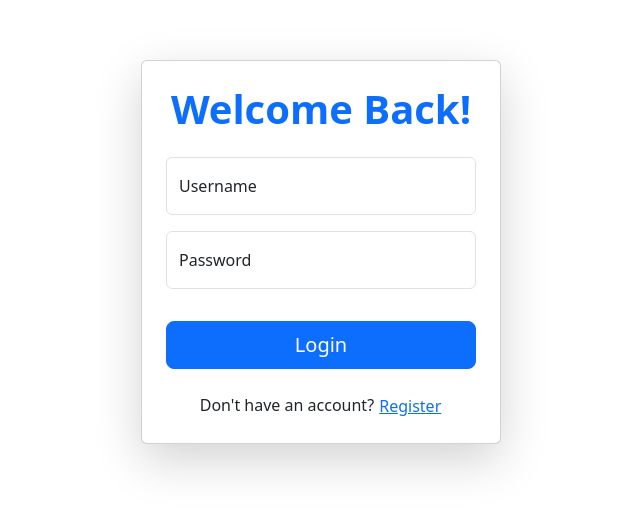
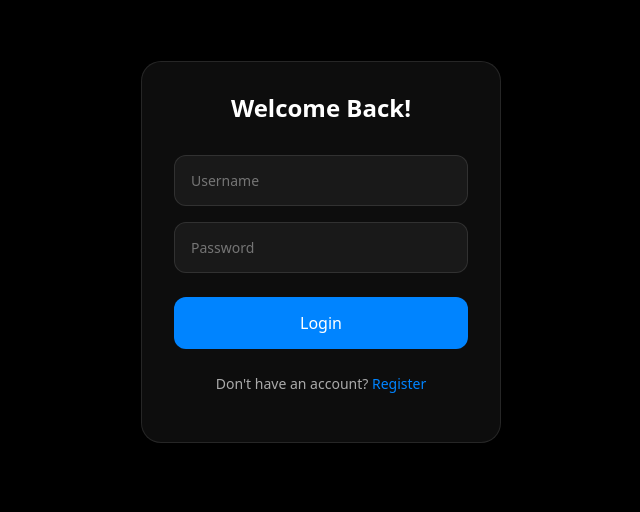
Before and after one commit to 10nayan/god_talk_frontend, a React (Vite) app: page / in a window 1280 px wide. Shown: the part 148-660 px from the top of the page, without its empty margins (319-959 px from the left). Built offline with nearby package versions, Linux system fonts and the light colour scheme.

Commit message:
Auth Page design updated

```diff
--- /dev/null
+++ b/src/AuthPage.css
@@ -0,0 +1,96 @@
+/* authPage.css */
+.auth-page {
+    background-color: #000;
+    color: #fff;
+    min-height: 100vh;
+    display: flex;
+    align-items: center;
+    justify-content: center;
+    padding: 20px;
+  }
+
+  .auth-card {
+    background-color: rgba(255, 255, 255, 0.05);
+    border: 1px solid rgba(255, 255, 255, 0.1);
+    border-radius: 20px;
+    padding: 32px;
+    width: 100%;
+    max-width: 360px;
+    backdrop-filter: blur(10px);
+    box-shadow: 0 8px 32px rgba(0, 0, 0, 0.2);
+  }
+
+  .auth-body {
+    display: flex;
+    flex-direction: column;
+  }
+
+  .auth-header {
+    font-size: 24px;
+    font-weight: 600;
+    text-align: center;
+    margin-bottom: 32px;
+    color: #fff;
+  }
+
+  .auth-input {
+    background-color: rgba(255, 255, 255, 0.05);
+    border: 1px solid rgba(255, 255, 255, 0.1);
+    border-radius: 12px;
+    padding: 14px 16px;
+    color: #fff;
+    font-size: 14px;
+    margin-bottom: 16px;
+    outline: none;
+  }
+
+  .auth-button {
+    width: 100%;
+    background-color: #0084ff;
+    color: #fff;
+    border: none;
+    border-radius: 12px;
+    padding: 14px;
+    font-size: 16px;
+    font-weight: 500;
+    cursor: pointer;
+    margin-top: 8px;
+    transition: all 0.2s ease;
+  }
+
+  .auth-toggle-text {
+    text-align: center;
+    margin-top: 24px;
+    color: #aaa;
+    font-size: 14px;
+  }
+
+  .auth-toggle-button {
+    background: none;
+    border: none;
+    color: #0084ff;
+    cursor: pointer;
+    padding: 0;
+    font-size: 14px;
+    font-weight: 500;
+  }
+
+  .auth-message {
+    padding: 12px 16px;
+    border-radius: 12px;
+    margin-bottom: 20px;
+    text-align: center;
+    font-size: 14px;
+  }
+
+  .auth-error {
+    background-color: rgba(255, 59, 48, 0.1);
+    color: #ff3b30;
+    border: 1px solid rgba(255, 59, 48, 0.2);
+  }
+
+  .auth-success {
+    background-color: rgba(52, 199, 89, 0.1);
+    color: #34c759;
+    border: 1px solid rgba(52, 199, 89, 0.2);
+  }
--- a/src/AuthPage.jsx
+++ b/src/AuthPage.jsx
@@ -2,6 +2,7 @@ import React, { useState } from 'react';
 import { useNavigate } from 'react-router-dom';
 import axios from 'axios';
 import 'bootstrap/dist/css/bootstrap.min.css';
+import './authPage.css'; // <-- import the CSS
 
 const AuthPage = () => {
   const navigate = useNavigate();
@@ -19,7 +20,6 @@ const AuthPage = () => {
 
     try {
       if (isLogin) {
-        // Login
         const formDataObj = new FormData();
         formDataObj.append('username', formData.username);
         formDataObj.append('password', formData.password);
@@ -28,22 +28,17 @@ const AuthPage = () => {
           `${import.meta.env.VITE_BACKEND_HOST_URL}/auth/token`,
           formDataObj,
           {
-            headers: {
-              'Content-Type': 'multipart/form-data',
-            },
+            headers: { 'Content-Type': 'multipart/form-data' },
           }
         );
 
-        // Store the token
         localStorage.setItem('token', response.data.access_token);
         navigate('/gods');
       } else {
-        // Register
         await axios.post(
           `${import.meta.env.VITE_BACKEND_HOST_URL}/auth/register`,
           formData
         );
-        // Switch to login after successful registration
         setIsLogin(true);
         setError('Registration successful! Please login.');
       }
@@ -60,73 +55,59 @@ const AuthPage = () => {
   };
 
   return (
-    <div className="d-flex align-items-center justify-content-center vh-100 w-100">
-      <div className="card shadow-lg" style={{ width: '360px' }}>
-        <div className="card-body p-4">
-          <h1 className="text-center mb-4 text-primary fw-bold">
-            {isLogin ? 'Welcome Back!' : 'Create Account'}
-          </h1>
+    <div className="auth-page">
+      <div className="auth-card">
+        <div className="auth-body">
+          <h1 className="auth-header">{isLogin ? 'Welcome Back!' : 'Create Account'}</h1>
 
           {error && (
-            <div className={`alert ${error.includes('successful') ? 'alert-success' : 'alert-danger'} mb-4`}>
+            <div className={`auth-message ${error.includes('successful') ? 'auth-success' : 'auth-error'}`}>
               {error}
             </div>
           )}
 
-          <form onSubmit={handleSubmit} className="d-flex flex-column gap-3">
-            <div className="form-floating">
+          <form onSubmit={handleSubmit} className="d-flex flex-column">
             <input
               type="text"
-                className="form-control"
-                id="username"
               name="username"
               placeholder="Username"
               value={formData.username}
               onChange={handleChange}
               required
+              className="auth-input"
             />
-              <label htmlFor="username">Username</label>
-            </div>
 
             {!isLogin && (
-              <div className="form-floating">
               <input
                 type="email"
-                  className="form-control"
-                  id="email"
                 name="email"
                 placeholder="Email"
                 value={formData.email}
                 onChange={handleChange}
                 required
+                className="auth-input"
               />
-                <label htmlFor="email">Email</label>
-              </div>
             )}
 
-            <div className="form-floating">
             <input
               type="password"
-                className="form-control"
-                id="password"
               name="password"
               placeholder="Password"
               value={formData.password}
               onChange={handleChange}
               required
+              className="auth-input"
             />
-              <label htmlFor="password">Password</label>
-            </div>
 
-            <button type="submit" className="btn btn-primary btn-lg w-100 mt-3">
+            <button type="submit" className="auth-button">
               {isLogin ? 'Login' : 'Register'}
             </button>
           </form>
 
-          <p className="text-center mt-4 mb-0">
+          <p className="auth-toggle-text">
             {isLogin ? "Don't have an account? " : "Already have an account? "}
             <button
-              className="btn btn-link p-0 text-primary"
+              className="auth-toggle-button"
               onClick={() => {
                 setIsLogin(!isLogin);
                 setError('');
```
Lines whose indentation alone changed are shown as unchanged.
